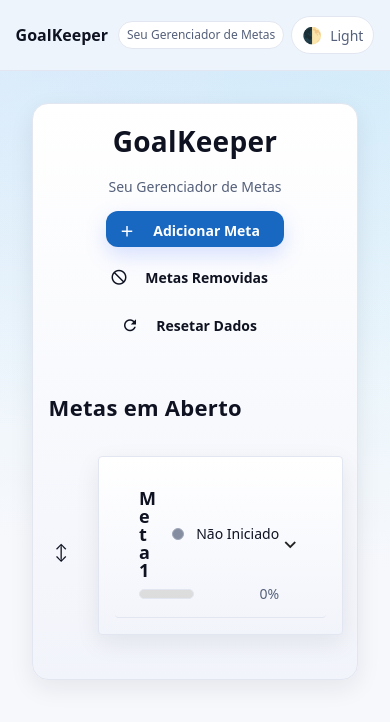
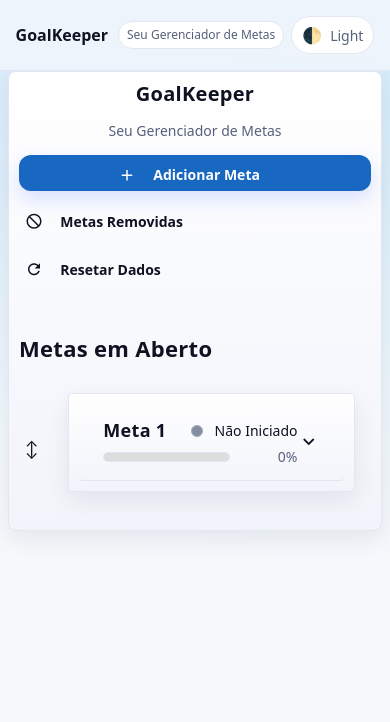
Before and after one commit to arturstaation/GoalKeeper, a Vue app: page / in a window 390 px wide. Both pictures are taken after a click on the button "Adicionar Meta". Shown: the top 722 px of the page. Built offline with nearby package versions, Linux system fonts and the light colour scheme.

Commit message:
melhorando responsividade e adicionando lapis para sinalizar edicao

```diff
--- a/src/components/Metas.vue
+++ b/src/components/Metas.vue
@@ -12,7 +12,7 @@
             <div class="progress" style="flex:1;">
               <div class="progress__bar" :style="`--progress:${getPorcentagem()}%`"></div>
             </div>
-            <div class="progress-text subtle">{{ `${getPorcentagem()}%` }}</div>
+            <div class="progress-text">{{ `${getPorcentagem()}%` }}</div>
           </div>
         </div>
       </v-expansion-panel-title>
@@ -22,13 +22,18 @@
 
           <div class="gk-header-edit">
             <div class="gk-name-edit">
+              <span class="edit-inline">
                 <h2
-                v-if="!(componentData.isEdit) || (componentData.estado == Estados.Finalizado || componentData.estado == Estados.Abortado)"
-                class="gk-clickable-title"
-                @click="changeName"
+                  v-if="!(componentData.isEdit)"
+                  :class="[
+                    'gk-clickable-title',
+                    (componentData.estado == Estados.Finalizado || componentData.estado == Estados.Abortado) ? 'is-readonly' : ''
+                  ]"
+                  @click="(componentData.estado == Estados.Finalizado || componentData.estado == Estados.Abortado) ? null : changeName()"
                 >
                   {{ editableName }}
                 </h2>
+
                 <input
                   v-else
                   ref="editInput"
@@ -39,17 +44,33 @@
                   placeholder="Digite o nome da meta"
                 />
 
+                <v-icon
+                  v-if="!(componentData.isEdit) && !(componentData.estado == Estados.Finalizado || componentData.estado == Estados.Abortado)"
+                  icon="mdi-pencil"
+                  size="18"
+                  class="edit-icon-inline"
+                  title="Editar nome"
+                  @click.stop="changeName"
+                />
+              </span>
+
               <Estado class="gk-estado" :estado="componentData.estado" @update-estado="updateEstado" />
             </div>
 
             <div class="gk-description">
+              <span class="edit-inline">
                 <h4
-                v-if="!componentData.isEditDescription || (componentData.estado == Estados.Finalizado || componentData.estado == Estados.Abortado)"
-                class="gk-clickable-subtle gk-desc-wrap"
-                @click="changeDescription"
+                  v-if="!componentData.isEditDescription"
+                  :class="[
+                    'gk-clickable-subtle',
+                    'gk-desc-wrap',
+                    (componentData.estado == Estados.Finalizado || componentData.estado == Estados.Abortado) ? 'is-readonly' : ''
+                  ]"
+                  @click="(componentData.estado == Estados.Finalizado || componentData.estado == Estados.Abortado) ? null : changeDescription()"
                 >
                   {{ componentData.descricao ?? 'Descrição' }}
                 </h4>
+
                 <input
                   v-else
                   ref="editInputDescription"
@@ -59,6 +80,16 @@
                   @keyup.enter="cancelEditDescription"
                   placeholder="Digite a descrição"
                 />
+
+                <v-icon
+                  v-if="!componentData.isEditDescription && !(componentData.estado == Estados.Finalizado || componentData.estado == Estados.Abortado)"
+                  icon="mdi-pencil"
+                  size="18"
+                  class="edit-icon-inline"
+                  title="Editar descrição"
+                  @click.stop="changeDescription"
+                />
+              </span>
             </div>
           </div>
 
@@ -472,6 +503,10 @@ const notDeletedSubMetas = computed(() =>
   min-width: 0;
 }
 
+.gk-panel-title :deep(.v-expansion-panel-title__icon .v-icon) {
+  color: var(--color-text);
+}
+
 .gk-title-row {
   display: flex;
   align-items: center;
@@ -558,6 +593,8 @@ box-sizing: border-box;
 
 
 .progress-text {
+  color: var(--color-text-muted);
+  font-size: var(--font-size-sm);
   min-width: 56px;
   text-align: right;
 }
@@ -594,4 +631,38 @@ min-width: max-content;
   flex: 1 1 auto;
   min-width: 0;
 }
+
+.edit-inline {
+  display: inline;
+}
+
+.gk-clickable-title,
+.gk-clickable-subtle {
+  display: inline;
+  white-space: normal;
+  word-break: break-word;
+  overflow-wrap: anywhere;
+  margin: 0;
+}
+
+.edit-icon-inline {
+  display: inline-block;
+  vertical-align: baseline;
+  margin-left: 6px;
+  color: var(--color-text-muted);
+  cursor: pointer;
+  line-height: 1;
+}
+
+.edit-icon-inline:hover {
+  color: var(--color-text);
+}
+
+.edit-inline:hover .edit-icon-inline {
+  opacity: 1;
+}
+
+.is-readonly {
+  cursor: default;
+}
 </style>
--- a/src/components/SubMetas.vue
+++ b/src/components/SubMetas.vue
@@ -1,10 +1,12 @@
 <template>
   <div class="gk-submeta">
     <div class="gk-header">
+      <span class="edit-inline gk-title-line">
         <h3
           v-if="!componentData.isEdit"
           class="gk-clickable-title gk-title-wrap"
-        @click="changeName"
+          :class="(componentProperties.parentState == Estados.Finalizado || componentProperties.parentState == Estados.Abortado) ? 'is-readonly' : ''"
+          @click="(componentProperties.parentState == Estados.Finalizado || componentProperties.parentState == Estados.Abortado) ? null : changeName()"
         >
           {{ componentData.nome }}
         </h3>
@@ -19,16 +21,29 @@
           placeholder="Digite o nome da submeta"
         />
 
+        <v-icon
+          v-if="!componentData.isEdit && !(componentProperties.parentState == Estados.Finalizado || componentProperties.parentState == Estados.Abortado)"
+          icon="mdi-pencil"
+          size="18"
+          class="edit-icon-inline"
+          title="Editar nome"
+          @click.stop="changeName"
+        />
+      </span>
+
       <Estado class="gk-estado" :estado="componentData.estado" @update-estado="updateEstado" />
     </div>
 
+    <span class="edit-inline">
       <h5
         v-if="!componentData.isEditDescription"
         class="gk-clickable-subtle gk-desc-wrap"
-      @click="changeDescription"
+        :class="(componentProperties.parentState == Estados.Finalizado || componentProperties.parentState == Estados.Abortado) ? 'is-readonly' : ''"
+        @click="(componentProperties.parentState == Estados.Finalizado || componentProperties.parentState == Estados.Abortado) ? null : changeDescription()"
       >
         {{ componentData.descricao ?? 'Descrição' }}
       </h5>
+
       <input
         v-else
         ref="editInputDescription"
@@ -39,17 +54,15 @@
         placeholder="Digite a descrição"
       />
 
-    <div class="gk-actions" v-if="componentProperties.parentState != Estados.Finalizado && componentProperties.parentState != Estados.Abortado">
-      <v-btn
-        class="btn"
-        prepend-icon="mdi-delete"
-        :style="{ background: 'var(--color-danger)' }"
-        rounded
-        @click="deleteSubMeta"
-      >
-        Deletar SubMeta
-      </v-btn>
-    </div>
+      <v-icon
+        v-if="!componentData.isEditDescription && !(componentProperties.parentState == Estados.Finalizado || componentProperties.parentState == Estados.Abortado)"
+        icon="mdi-pencil"
+        size="18"
+        class="edit-icon-inline"
+        title="Editar descrição"
+        @click.stop="changeDescription"
+      />
+    </span>
   </div>
 </template>
 
@@ -291,4 +304,48 @@ white-space: nowrap;
   font-weight: 600;
   border-radius: var(--radius-md);
 }
+
+.edit-inline {
+  display: inline;
+}
+
+.gk-title-line {
+  flex: 1 1 auto;
+  min-width: 0;
+}
+
+.gk-clickable-title,
+.gk-clickable-subtle {
+  display: inline;
+  white-space: normal;
+  word-break: break-word;
+  overflow-wrap: anywhere;
+  margin: 0;
+}
+
+.edit-icon-inline {
+  display: inline-block;
+  vertical-align: baseline;
+  margin-left: 6px;
+  color: var(--color-text-muted);
+  cursor: pointer;
+  line-height: 1;
+}
+.edit-icon-inline:hover {
+  color: var(--color-text);
+}
+
+.is-readonly {
+  cursor: default;
+}
+
+.gk-header {
+  display: flex;
+  align-items: center;
+  justify-content: space-between;
+  gap: var(--space-4);
+  flex-wrap: nowrap;
+  min-width: 0;
+  color: var(--color-text);
+}
 </style>
--- a/src/styles/main.css
+++ b/src/styles/main.css
@@ -18,8 +18,11 @@ body {
 
 .container {
   width: min(1100px, 92vw);
+  max-width: 100%;
   margin: 0 auto;
-  padding: var(--space-8) var(--space-4);
+  padding-inline: clamp(8px, 4vw, 24px);
+  box-sizing: border-box;
+  min-width: 0;
 }
 
 .card {
@@ -27,7 +30,12 @@ body {
   border: 1px solid var(--color-border);
   border-radius: var(--radius-lg);
   box-shadow: var(--shadow-1), var(--shadow-inset);
-  padding: var(--space-6);
+  width: 100%;
+  max-width: 100%;
+  padding: clamp(12px, 3vw, var(--space-6));
+  box-sizing: border-box;
+  min-width: 0;
+  overflow: visible;
 }
 
 .h1 {
@@ -162,11 +170,6 @@ body {
   outline-offset: 2px;
 }
 
-@media (max-width: 700px) {
-  .card { padding: var(--space-4); }
-  .list-item { flex-direction: column; align-items: flex-start; gap: var(--space-3); }
-}
-
 .item-header {
   display: flex;
   align-items: center;
@@ -242,3 +245,76 @@ body.dragging {
   flex: 1 1 auto;
   min-width: 0;
 }
+
+@media (max-width: 700px) {
+  .card { padding: var(--space-4); }
+  .list-item { flex-direction: column; align-items: flex-start; gap: var(--space-3); }
+}
+
+@media (max-width: 480px) {
+  .container {
+    padding-inline: 8px;
+    width: calc(100%);
+  }
+
+  .card {
+    padding: 10px;
+    border-radius: 8px;
+    width: 100%;
+    max-width: 100%;
+    box-sizing: border-box;
+  }
+
+  .h1 {
+    font-size: clamp(16px, 5.5vw, 20px);
+    line-height: 1.2;
+  }
+
+  .botoes {
+    flex-direction: column;
+    gap: 8px;
+    align-items: stretch;
+  }
+  .botoes > * {
+    width: 100%;
+    min-width: 0;
+    box-sizing: border-box;
+  }
+  .v-btn.btn {
+    padding: 8px 10px;
+    font-size: 14px;
+  }
+
+  .meta-item {
+    padding: 10px;
+  }
+  .meta-row {
+    gap: 6px;
+  }
+  .meta-row > :first-child {
+    flex: 0 0 18px;
+  }
+  .meta-row > :last-child {
+    min-width: 0;
+  }
+
+  .gk-title-row,
+  .gk-header {
+    gap: 6px;
+  }
+  .h1, h2, h3, h5, .gk-desc-wrap, .badge {
+    white-space: normal;
+    overflow-wrap: anywhere;
+    word-break: break-word;
+    max-width: 100%;
+  }
+
+  .gk-progress-row { gap: 6px; }
+  .progress { flex: 1 1 auto; min-width: 0; }
+  .progress-text { min-width: 0; width: auto; }
+
+  .list, .meta-row, .gk-title-row, .app-header__inner {
+    min-width: 0;
+    max-width: 100%;
+  }
+}
```
Lines whose indentation alone changed are shown as unchanged.
